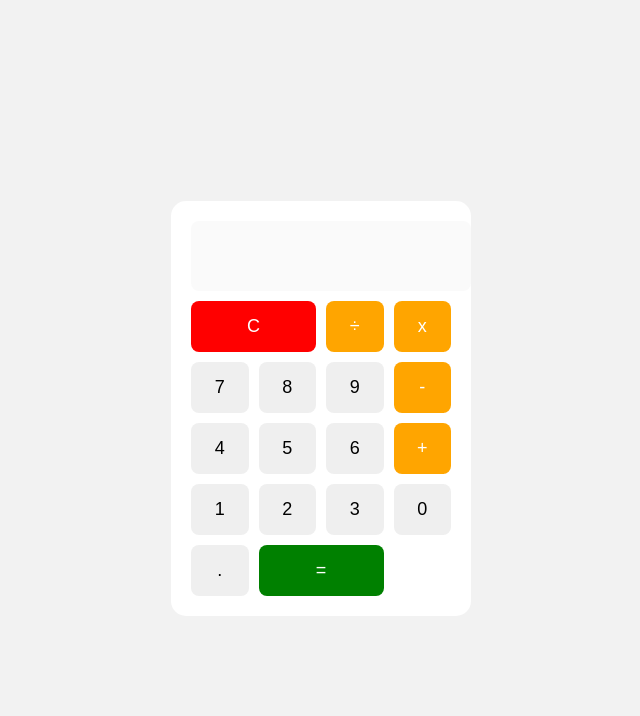
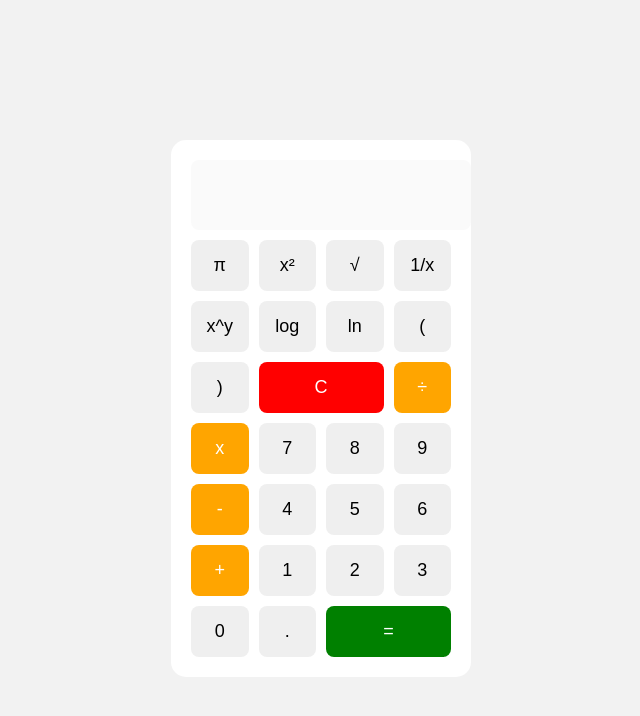
Before and after one commit to rubaju24/ruba-juha, a plain HTML site: page index.html in a window 1280 px wide. Shown: the whole page, without its empty margins (319-959 px from the left). Drawn offline with Linux system fonts and the light colour scheme.

Commit message:
my commit

```diff
--- a/index.html
+++ b/index.html
@@ -11,6 +11,16 @@
       <input type="text" id="display" class="display" disabled />
 
       <div class="buttons">
+        <button onclick="append('Math.PI')">π</button>
+        <button onclick="append('**2')">x²</button>
+        <button onclick="append('Math.sqrt(')">√</button>
+        <button onclick="append('1/')">1/x</button>
+        <button onclick="append('**')">x^y</button>
+        <button onclick="append('Math.log10(')">log</button>
+        <button onclick="append('Math.log(')">ln</button>
+        <button onclick="append('(')">(</button>
+        <button onclick="append(')')">)</button>
+
         <button onclick="clearDisplay()" class="clear">C</button>
         <button onclick="appendValue('/')" class="operator">÷</button>
         <button onclick="appendValue('*')" class="operator">x</button>
```
